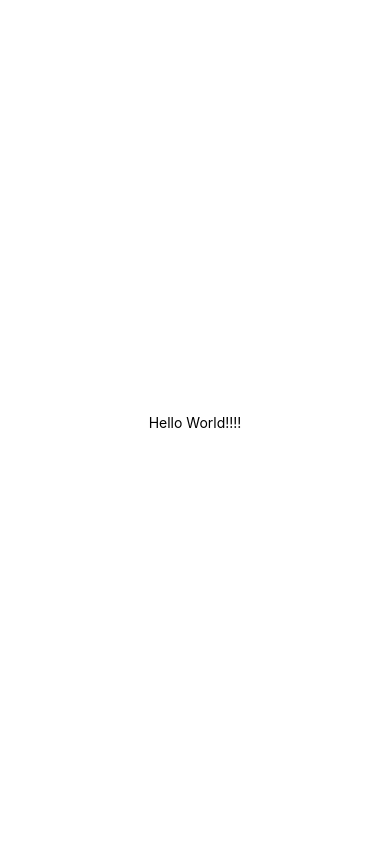
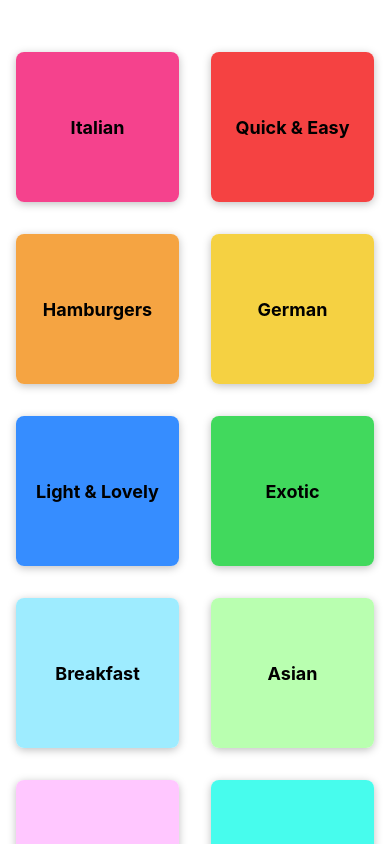
Before and after one commit to ataraxia7899/React_native___Udemy_study, a React Native app: screen / in a window 390 px wide. Built offline with nearby package versions, Linux system fonts and the light colour scheme.

Commit message:
FlatList로 정렬하고 클릭이벤트, 배경색 등록

```diff
--- a/App.js
+++ b/App.js
@@ -1,10 +1,11 @@
 import { StatusBar } from 'expo-status-bar';
-import { StyleSheet, Text, View } from 'react-native';
+import { StyleSheet, View } from 'react-native';
+import CategoriesScreen from './components/screens/CategoriesScreen';
 
 export default function App() {
 	return (
 		<View style={styles.container}>
-      <Text>Hello World!!!!</Text>
+			<CategoriesScreen />
 			<StatusBar style="auto" />
 		</View>
 	);
@@ -13,8 +14,6 @@
 const styles = StyleSheet.create({
 	container: {
 		flex: 1,
-    backgroundColor: '#fff',
-    alignItems: 'center',
-    justifyContent: 'center',
+		marginTop: 36
 	},
 });
--- /dev/null
+++ b/components/CategoryGridTile.js
@@ -0,0 +1,53 @@
+import { Pressable, View, Text, StyleSheet, Platform } from 'react-native';
+
+export default function CategoryGridTile(props) {
+	return (
+		<View style={styles.gridItem}>
+			<Pressable
+				android_ripple={{ Color: '#ccc' }}
+				style={({ pressed }) => [
+					styles.button,
+					pressed && styles.buttonPressed,
+				]}
+				// 참일 경우 스타일에 buttonPressed를 추가
+			>
+				<View style={[styles.innerContainer, { backgroundColor: props.color }]}>
+					<Text style={styles.title}>{props.title}</Text>
+				</View>
+			</Pressable>
+		</View>
+	);
+}
+
+const styles = StyleSheet.create({
+	gridItem: {
+		flex: 1,
+		margin: 16,
+		height: 150,
+		borderRadius: 8, // 경계선 굴곡
+		elevation: 4, // Android에 그림자 추가
+		backgroundColor: 'white',
+		shadowColor: 'black',
+		shadowOpacity: 0.25,
+		shadowOffset: { width: 0, height: 2 },
+		shadowRadius: 8,
+		overflow: Platform.OS === 'android' ? 'hidden' : 'visible',
+	},
+	button: {
+		flex: 1,
+	},
+	buttonPressed: {
+		opacity: 0.5,
+	},
+	innerContainer: {
+		flex: 1,
+		padding: 16,
+		justifyContent: 'center',
+		alignItems: 'center',
+		borderRadius: 8,
+	},
+	title: {
+		fontWeight: 'bold',
+		fontSize: 18,
+	},
+});
```
Lines whose indentation alone changed are shown as unchanged.
